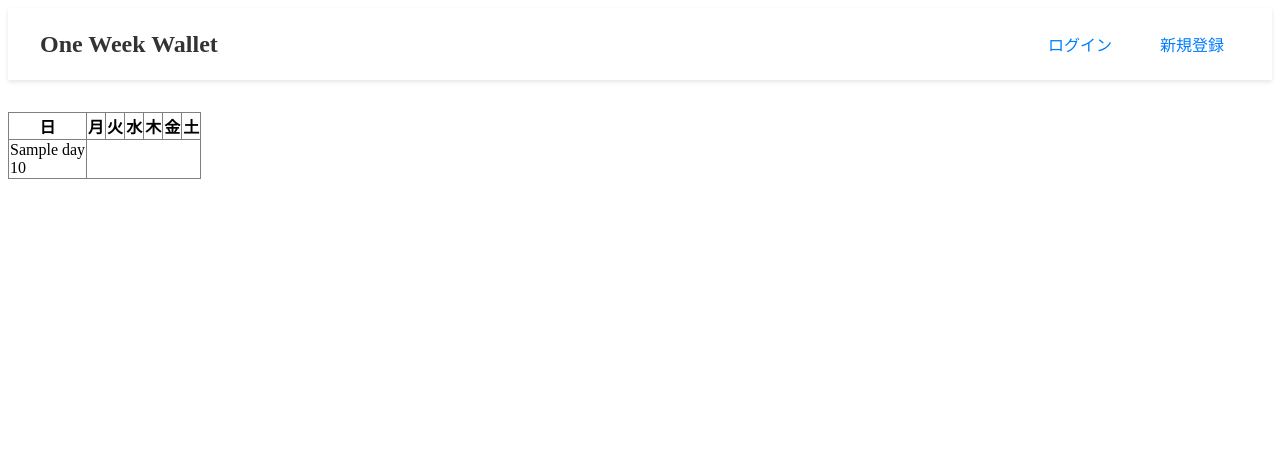
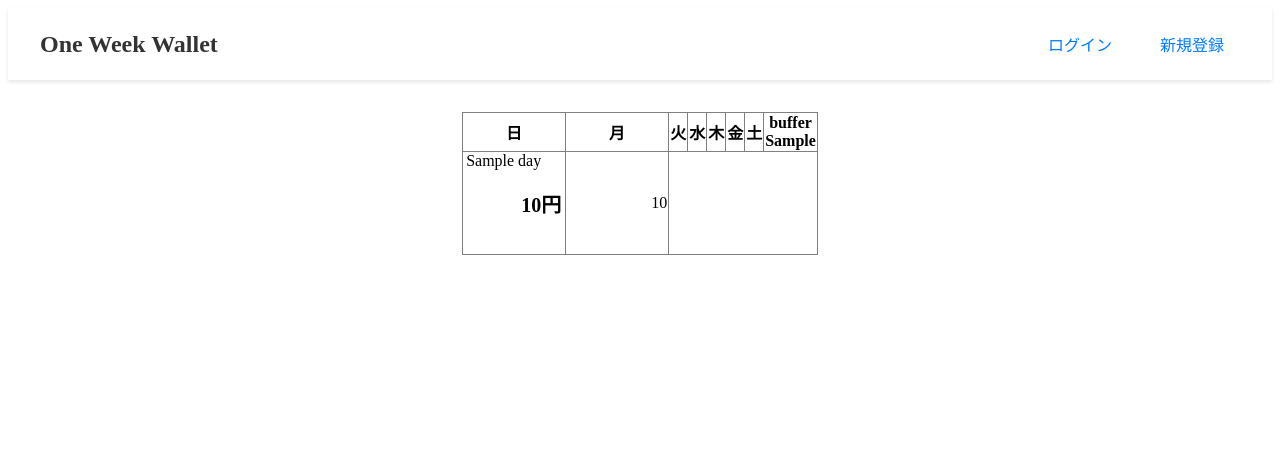
Before and after one commit to z-fujimori/one_week_wallet, a Django app: template expenses/templates/expenses/monthly.html in a window 1280 px wide. Shown: the top 454 px of the page. Run offline with Django 5.2, Linux system fonts and the light colour scheme; the template is opened without the code that fills it: most values are stand-ins (such as "Sample title", 1, 10 or a date in 2020).

Commit message:
max バッファ

```diff
--- /dev/null
+++ b/expenses/static/expenses/css/monthly.css
@@ -0,0 +1,31 @@
+.monthly-calendar {
+    display: flex;
+    justify-content: center;
+    align-items: center;
+}
+
+.monthly-calendar-table {
+    margin: 0 auto;
+}
+
+td{
+    width: 100px;
+    height: 100px;
+    position: relative;
+    text-align: right;
+
+}
+
+.calendar-cell-day{
+    position: absolute;
+    top: 0;
+    left: 3px;
+}
+
+.calendar-cell-amount{
+    font-size: 20px;
+    font-weight: bold;
+    padding-right: 3px;
+    word-break: break-word;
+    overflow-wrap: break-word;
+}
--- a/expenses/templates/expenses/monthly.html
+++ b/expenses/templates/expenses/monthly.html
@@ -4,10 +4,12 @@
 {% block extra_css %}
 <!-- fullcalendar -->
 <!-- <link href="https://cdn.jsdelivr.net/npm/fullcalendar@6.1.9/main.min.css" rel="stylesheet"> -->
+<link rel="stylesheet" href="{% static 'expenses/css/monthly.css' %}">
 {% endblock %}
 
 {% block content %}
-
+{% load humanize %}
+<!-- ^ 数字桁区切り -->
 <div class="monthly-calendar">
     <table class="monthly-calendar-table" border="1" style="border-collapse: collapse; overflow: hidden;">
         <tr class="monthly-calendar-header">
@@ -18,16 +20,25 @@
             <th>木</th>
             <th>金</th>
             <th>土</th>
+            <th>
+                <div>buffer</div>
+                <div>{{ monthly_buffer }}</div>
+            </th>
         </tr>
         <tr class="monthly-calendar-body">
-            {% for week in expense_monthly_amount %}
+            {% for week, max_weekly_limit, diff_amount in zipped_data %}
                 <tr>
                     {% for day, amount in week %}
                         <td>
                             <div class="calendar-cell-day">{{ day }}</div>
-                            <div class="calendar-cell-amount">{{ amount }}</div>
+                            {% if amount > 0 %}
+                                <div class="calendar-cell-amount">{{ amount|intcomma }}円</div>
+                            {% endif %}
                         </td>
                     {% endfor %}
+                    <td>
+                        <div>{{ diff_amount }}</div>
+                    </td>
                 </tr>
             {% endfor %}
     </table>
```
Also changed, not shown: expenses/templates/expenses/index.html (+7 -0 lines), expenses/views.py (+46 -6 lines), db.sqlite3.
